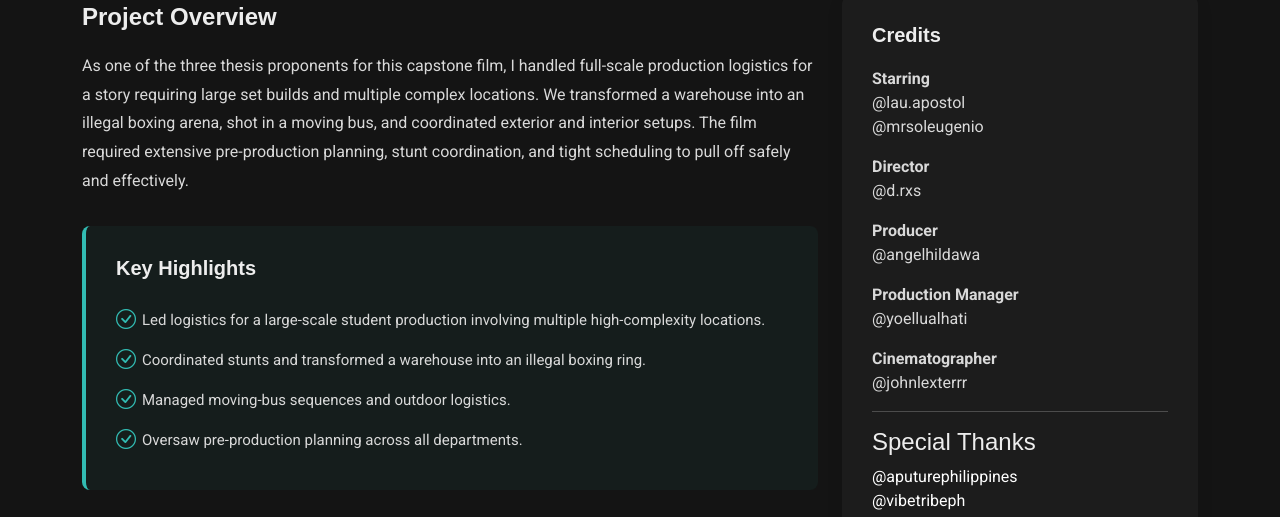
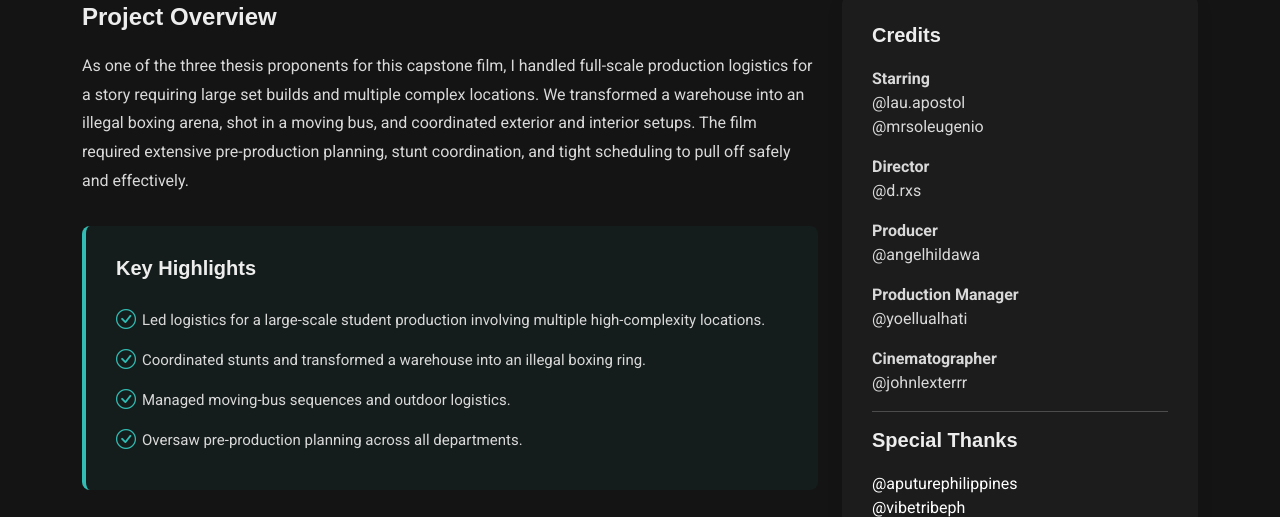
Before and after one commit to paohil/angelcv, a plain HTML site: page projects/immu.html in a window 1280 px wide. Shown: the part 807-1324 px from the top of the page. Drawn offline with Linux system fonts and the light colour scheme.

Commit message:
Change header from h4 to h3 for Special Thanks

```diff
--- a/projects/immu.html
+++ b/projects/immu.html
@@ -441,7 +441,7 @@
 
                 <hr>
 
-                <h4 class="mt-3">Special Thanks</h4>
+                <h3 class="mt-3" style="font-weight: bold;">Special Thanks</h3>
                 <ul class="list-unstyled mb-0">
   <li><a href="https://www.instagram.com/aputurephilippines" target="_blank" rel="noopener noreferrer" style="color: white;">@aputurephilippines</a></li>
   <li><a href="https://www.instagram.com/vibetribeph" target="_blank" rel="noopener noreferrer" style="color: white;">@vibetribeph</a></li>
```
